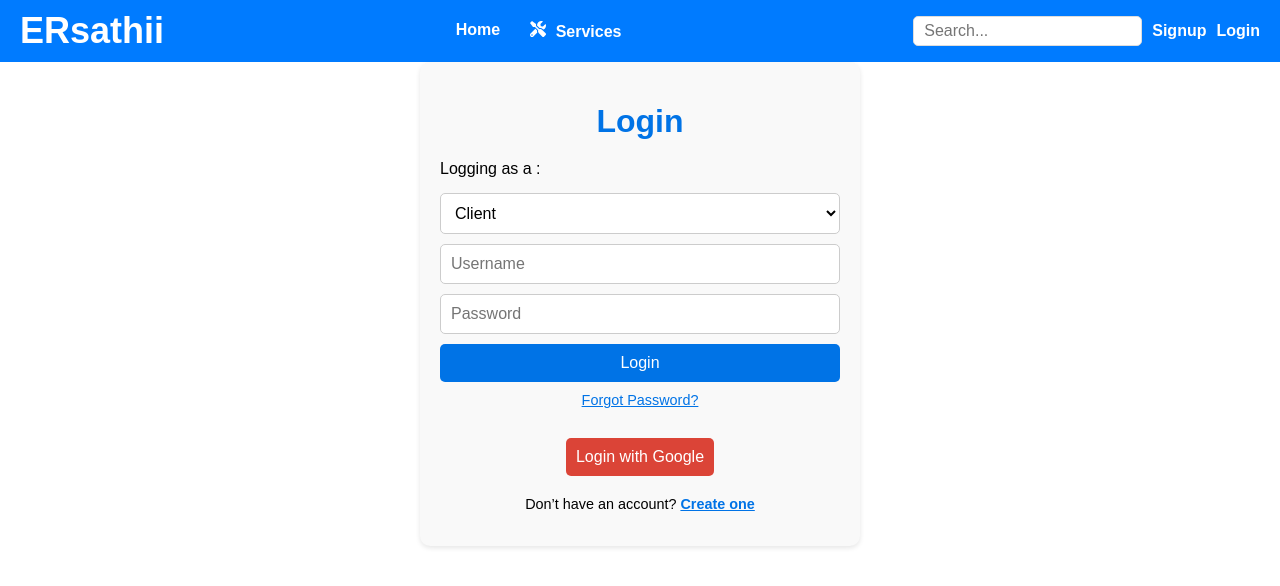
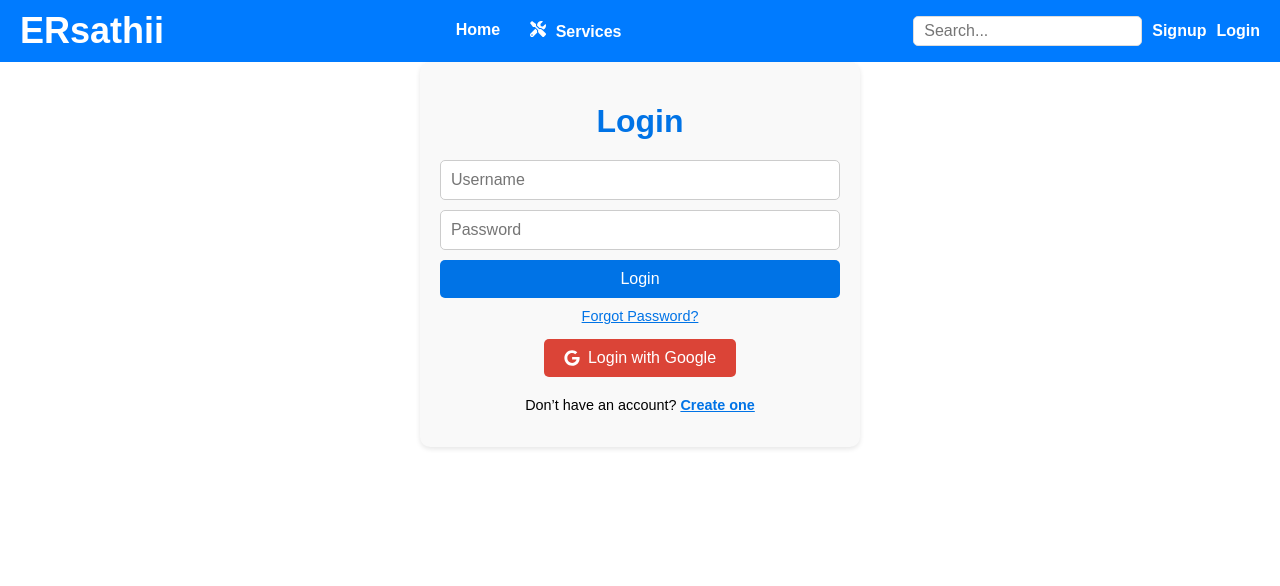
Before and after one commit to Abinash7G/EngineeringMarketplace, a React (Create React App) app in the folder frontend/: page /login in a window 1280 px wide. Shown: the top 586 px of the page. Built offline with nearby package versions, Linux system fonts and the light colour scheme.

Commit message:
removed login as mode

```diff
--- a/frontend/src/components/Login.js
+++ b/frontend/src/components/Login.js
@@ -1,12 +1,11 @@
 import React, { useState } from "react";
 import API from "../services/api";
+import { FaGoogle } from "react-icons/fa"; // Import Google icon from react-icons
 
 const Login = () => {
   const [formData, setFormData] = useState({
     username: "",
     password: "",
-    role: "Client", // Default role
-    companyType: "", // Default empty for Company-specific roles
   });
   const [message, setMessage] = useState("");
 
@@ -23,12 +22,6 @@ const Login = () => {
       if (response.status === 200) {
         localStorage.setItem("access_token", response.data.access);
         localStorage.setItem("refresh_token", response.data.refresh);
-        localStorage.setItem("user_role", formData.role);
-
-        if (formData.role === "Company") {
-          localStorage.setItem("company_type", formData.companyType);
-        }
-
         setMessage("Login successful!");
       } else {
         setMessage("Unexpected response from the server. Please try again.");
@@ -61,37 +54,6 @@ const Login = () => {
     <div style={styles.container}>
       <h1 style={styles.title}>Login</h1>
       <form onSubmit={handleSubmit} style={styles.form}>
-        {/* Role Selection */}
-        <label style={styles.label}>Logging as a :</label>
-        <select
-          name="role"
-          value={formData.role}
-          onChange={handleChange}
-          style={styles.select}
-        >
-          <option value="Client">Client</option>
-          <option value="Company">Company</option>
-        </select>
-
-        {/* Company Type Selection */}
-        {formData.role === "Company" && (
-          <>
-            <label style={styles.label}>Company Type:</label>
-            <select
-              name="companyType"
-              value={formData.companyType}
-              onChange={handleChange}
-              style={styles.select}
-            >
-              <option value="">Select Company Type</option>
-              <option value="Construction Company">
-                Construction Company
-              </option>
-              <option value="Material Supplier">Material Supplier</option>
-            </select>
-          </>
-        )}
-
         {/* Login Fields */}
         <input
           type="text"
@@ -121,7 +83,7 @@ const Login = () => {
         Forgot Password?
       </p>
       <button style={styles.googleButton} onClick={handleGoogleLogin}>
-        Login with Google
+        <FaGoogle style={{ marginRight: "8px" }} /> Login with Google
       </button>
       <p style={styles.createAccount}>
         Don’t have an account?{" "}
@@ -136,7 +98,7 @@ const Login = () => {
 const styles = {
   container: {
     maxWidth: "400px",
-    margin: "0 auto",
+    margin: "auto",
     padding: "20px",
     textAlign: "center",
     fontFamily: "Arial, sans-serif",
@@ -149,25 +111,10 @@ const styles = {
     marginBottom: "20px",
     color: "#0073e6",
   },
-  label: {
-    fontSize: "1rem",
-    marginBottom: "5px",
-    display: "block",
-    textAlign: "left",
-  },
   form: {
     display: "flex",
     flexDirection: "column",
     gap: "10px",
-  },
-  select: {
-    padding: "10px",
-    fontSize: "1rem",
-    borderRadius: "5px",
-    border: "1px solid #ccc",
-    outline: "none",
-    backgroundColor: "#fff",
-    cursor: "pointer",
   },
   input: {
     padding: "10px",
@@ -195,15 +142,21 @@ const styles = {
     marginTop: "10px",
   },
   googleButton: {
-    marginTop: "15px",
-    padding: "10px",
+    marginTop: "20npx",
+    padding: "20npx",
     fontSize: "1rem",
     color: "white",
     backgroundColor: "#db4437",
     border: "none",
     borderRadius: "5px",
     cursor: "pointer",
+    display: "flex",
+    alignItems: "center",
+    justifyContent: "center",
     transition: "background-color 0.3s",
+    marginLeft : "auto",
+    marginRight: "auto",
+    width:"fit-content",
   },
   createAccount: {
     marginTop: "20px",
```
